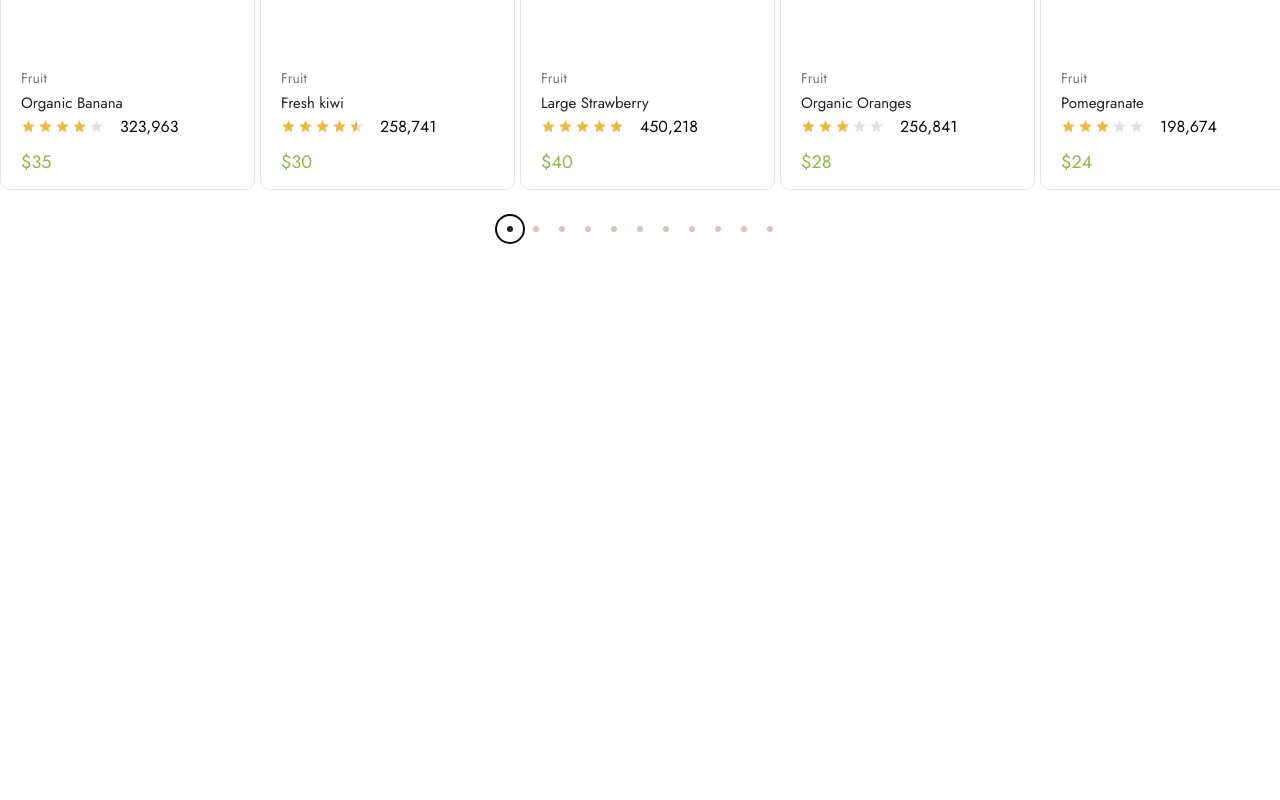
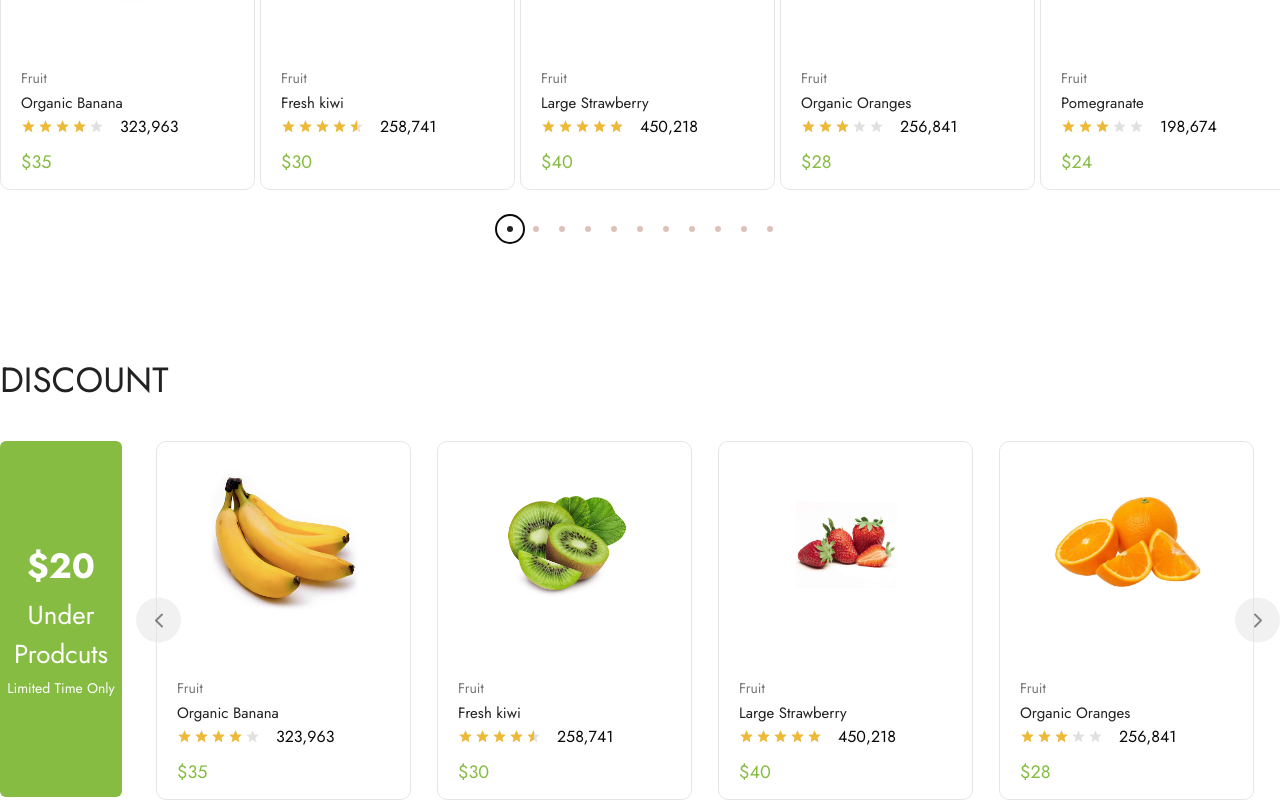
Before and after one commit to ayeshatahsin11/Uomo-E-commerce, a Next.js app: page / in a window 1280 px wide. Shown: the part 3108-3908 px from the top of the page. Before the commit the page ends 3402 px from the top, so only its background shows below. Built offline with nearby package versions, Linux system fonts and the light colour scheme.

Commit message:
discount res ongoing

```diff
--- a/src/app/(root)/page.jsx
+++ b/src/app/(root)/page.jsx
@@ -19,8 +19,8 @@ const page = () => {
      <Products/>
      <Category/>
      <TopSelling/>
-     {/* <Dsicount/>
-     <Blog/>
+     <Dsicount/>
+     {/* <Blog/>
      <Contact/>
     <Footer/> */}
     </>
--- a/src/components/layout/Contents/DiscountProducts.jsx
+++ b/src/components/layout/Contents/DiscountProducts.jsx
@@ -27,7 +27,7 @@ const DiscountProducts = () => {
     <>
       <section>
         <Container>
-          <div className="w-281 -mt-9 relative">
+          <div className="w-281 mt-5 md:mt-0 relative">
             <Swiper
               slidesPerView={4}
               modules={[Navigation]}
--- a/src/components/layout/Contents/Dsicount.jsx
+++ b/src/components/layout/Contents/Dsicount.jsx
@@ -9,15 +9,18 @@ const Dsicount = () => {
       <Container>
         <Titles name="Discount" />
 
-          <div className="mt-8.75 flex gap-8.5">
-          <div className="w-63.75 h-89 bg-primary rounded-sm text-white text-center flex flex-col justify-center">
-            <h3 className="font-bold text-[35px] ">$20</h3>
-            <h4 className="capitalize mt-1 text-[26px]">under prodcuts</h4>
+        <div className="mt-4 md:mt-8.75 md:flex gap-8.5">
+          <div className="w-70 py-1 ml-1  md:ml-0  md:w-63.75 md:h-89 bg-primary rounded-sm text-white text-center flex flex-col justify-center">
+          <div className="flex md:block justify-center gap-1">
+              <h3 className="font-bold text-[20px] md:text-[35px] ">$20</h3>
+            <h4 className="capitalize mt-1 text-[15px] md:text-[26px]">
+              under prodcuts
+            </h4>
+          </div>
             <h5 className="capitalize mt-1 text-sm">limited time only</h5>
           </div>
-        <DiscountProducts/>
+          <DiscountProducts />
         </div>
-
       </Container>
     </section>
   );
```
